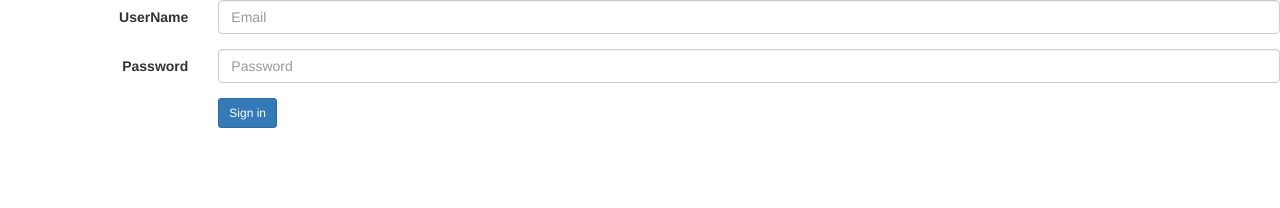
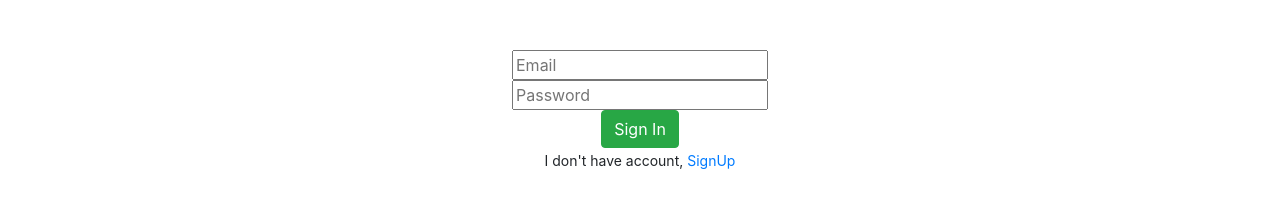
Before and after one commit to Thileepan/testrepository, a plain HTML site: page index.html in a window 1280 px wide. Drawn offline with nearby package versions, Linux system fonts and the light colour scheme.

Commit message:
Update index.html

```diff
--- a/index.html
+++ b/index.html
@@ -1,32 +1,33 @@
-<html>
-<head>
-  <!-- Latest compiled and minified CSS -->
-  <link rel="stylesheet" href="http://netdna.bootstrapcdn.com/bootstrap/3.0.0/css/bootstrap.min.css">
+<!DOCTYPE html>
+<html lang="en">
+	<head>
+		<meta http-equiv="Content-type" content="text/html; charset=utf-8">
+		<title>shoutbox - shout your thoughts!</title>
+		<meta name="viewport" content="width=device-width, initial-scale=1.0">
 
-  <!-- Latest compiled and minified JavaScript -->
-  <script src="http://netdna.bootstrapcdn.com/bootstrap/3.0.0/js/bootstrap.min.js"></script>
-</head>
-<body>
-
-
-  <form class="form-horizontal" role="form">
-  <div class="form-group">
-    <label for="inputEmail1" class="col-lg-2 control-label">UserName</label>
-    <div class="col-lg-10">
-      <input type="email" class="form-control" id="inputEmail1" placeholder="Email">
-    </div>
-  </div>
-  <div class="form-group">
-    <label for="inputPassword1" class="col-lg-2 control-label">Password</label>
-    <div class="col-lg-10">
-      <input type="password" class="form-control" id="inputPassword1" placeholder="Password">
-    </div>
-  </div>
-  <div class="form-group">
-    <div class="col-lg-offset-2 col-lg-10">
-      <button type="submit" class="btn btn-primary btn-sm">Sign in</button>
-    </div>
-  </div>
-</form>
-</body>
+		<script src="plugins/jquery/jquery.js"></script>
+		<link rel="stylesheet" href="plugins/bootstrap/css/bootstrap.css">
+		<link rel="stylesheet" href="css/custom.css">
+		<script src="plugins/bootstrap/bootstrap.js"></script>
+		<script src = "plugins/parse/js.parse.js"></script>
+		<script src = "shout.js"></script>
+	</head>
+	<body data-offset="50" data-twttr-rendered="true">
+		<div align="center" style="margin-top:50px;">
+			<div id="signinDiv">
+				<input type="text" id="inputSignInEmail" value="" placeholder="Email" /><BR>
+				<input type="password" id="inputSignInPwd" value="" placeholder="Password" /><BR>
+				<button class="btn btn-medium btn-success" type="button" onclick="signin();">Sign In</button><BR>
+				<span><small class="muted">I don't have account, <a href="#" onclick="showSignupDiv();">SignUp</a></small></span>
+				<span id=""></span>
+			</div>
+			<div id="signupDiv" style="display:none">
+				<input type="text" id="inputSignUpName" value="" placeholder="Name" /><BR>
+				<input type="text" id="inputSignUpEmail" value="" placeholder="Email" /><BR>
+				<input type="password" id="inputSignUpPwd" value="" placeholder="Password" /><BR>
+				<button class="btn btn-medium btn-success" type="button" onclick="signup();">Sign Up</button><BR>
+				<small class="muted">I already have an account, <a href="#" onclick="showSigninDiv();">SignIn</a></small>
+			</div>
+		</div>
+	</body>
 </html>
```
